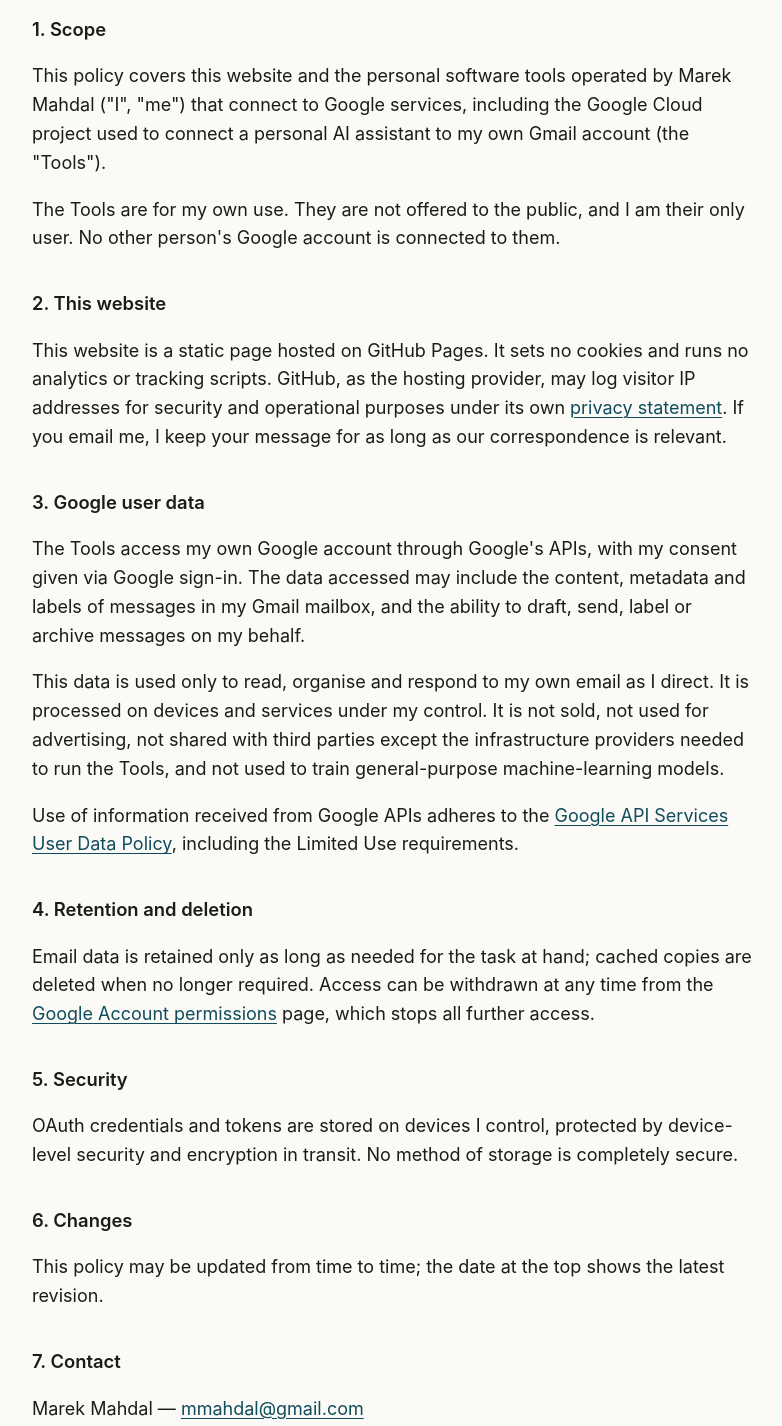
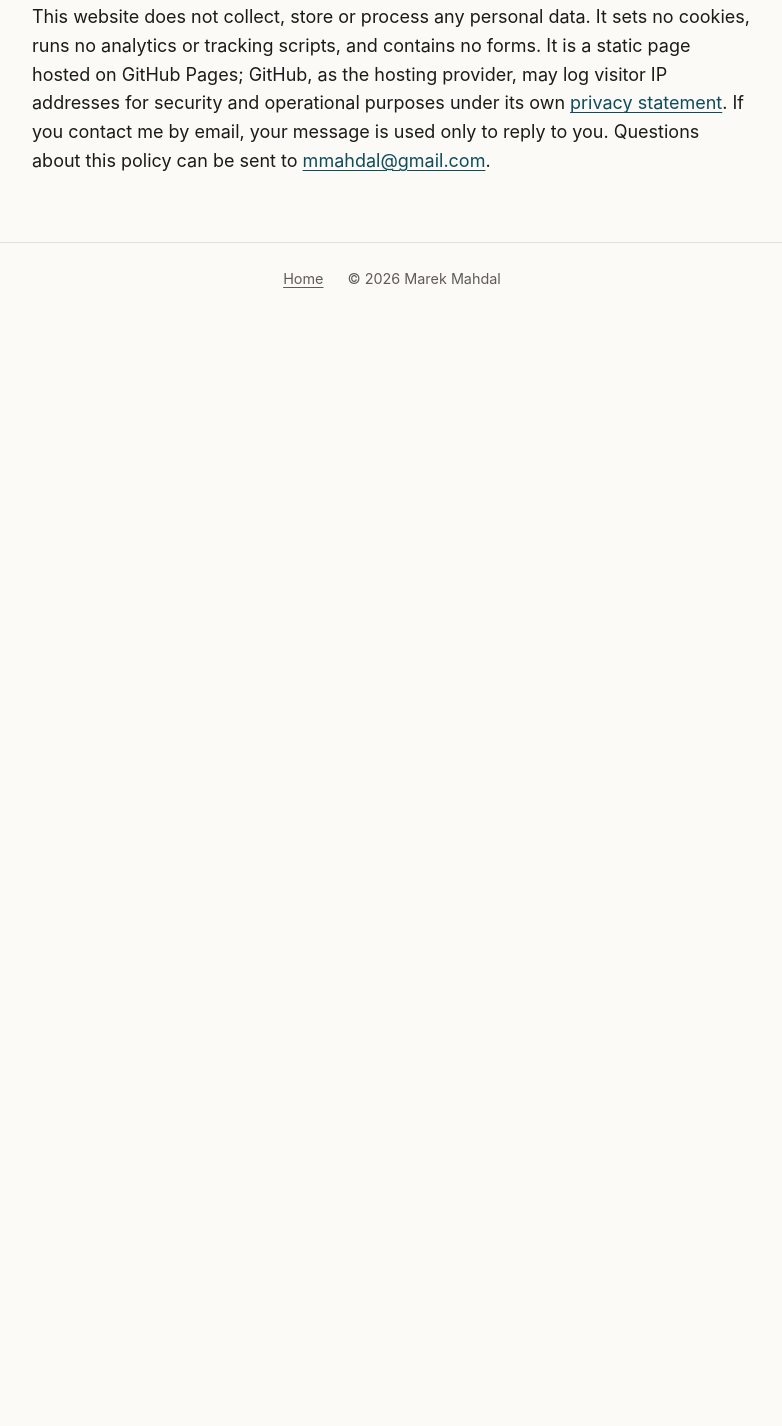
Before and after one commit to mmahdal/marekmahdal-site, a plain HTML site: page privacy.html in a window 1280 px wide. Shown: the part 175-1601 px from the top of the page, without its empty margins (248-1030 px from the left). After the commit the page ends 800 px from the top, so only its background shows below. Drawn offline with Linux system fonts and the light colour scheme.

Commit message:
Reduce privacy policy to a no-data-collection statement

```diff
--- a/privacy.html
+++ b/privacy.html
@@ -4,7 +4,7 @@
   <meta charset="utf-8">
   <meta name="viewport" content="width=device-width, initial-scale=1">
   <title>Privacy Policy — Marek Mahdal</title>
-  <meta name="description" content="Privacy policy for this website and for personal tools operated by Marek Mahdal that connect to Google services.">
+  <meta name="description" content="Privacy policy for marekmahdal.com.">
   <link rel="stylesheet" href="assets/style.css">
   <link rel="icon" href="assets/favicon.svg" type="image/svg+xml">
 </head>
@@ -15,66 +15,14 @@
     <h1>Privacy Policy</h1>
     <p class="meta">Last updated: 4 October 2026</p>
 
-    <h2>1. Scope</h2>
     <p>
-      This policy covers this website and the personal software tools operated by Marek Mahdal
-      ("I", "me") that connect to Google services, including the Google Cloud project used to
-      connect a personal AI assistant to my own Gmail account (the "Tools").
-    </p>
-    <p>
-      The Tools are for my own use. They are not offered to the public, and I am their only user.
-      No other person's Google account is connected to them.
-    </p>
-
-    <h2>2. This website</h2>
-    <p>
-      This website is a static page hosted on GitHub Pages. It sets no cookies and runs no analytics
-      or tracking scripts. GitHub, as the hosting provider, may log visitor IP addresses for security
-      and operational purposes under its own
+      This website does not collect, store or process any personal data. It sets no cookies, runs no
+      analytics or tracking scripts, and contains no forms. It is a static page hosted on GitHub Pages;
+      GitHub, as the hosting provider, may log visitor IP addresses for security and operational
+      purposes under its own
       <a href="https://docs.github.com/en/site-policy/privacy-policies/github-general-privacy-statement" rel="noopener">privacy statement</a>.
-      If you email me, I keep your message for as long as our correspondence is relevant.
-    </p>
-
-    <h2>3. Google user data</h2>
-    <p>
-      The Tools access my own Google account through Google's APIs, with my consent given via Google
-      sign-in. The data accessed may include the content, metadata and labels of messages in my Gmail
-      mailbox, and the ability to draft, send, label or archive messages on my behalf.
-    </p>
-    <p>
-      This data is used only to read, organise and respond to my own email as I direct. It is processed
-      on devices and services under my control. It is not sold, not used for advertising, not shared
-      with third parties except the infrastructure providers needed to run the Tools, and not used to
-      train general-purpose machine-learning models.
-    </p>
-    <p>
-      Use of information received from Google APIs adheres to the
-      <a href="https://developers.google.com/terms/api-services-user-data-policy#additional_requirements_for_specific_api_scopes" rel="noopener">Google API Services User Data Policy</a>,
-      including the Limited Use requirements.
-    </p>
-
-    <h2>4. Retention and deletion</h2>
-    <p>
-      Email data is retained only as long as needed for the task at hand; cached copies are deleted
-      when no longer required. Access can be withdrawn at any time from the
-      <a href="https://myaccount.google.com/permissions" rel="noopener">Google Account permissions</a>
-      page, which stops all further access.
-    </p>
-
-    <h2>5. Security</h2>
-    <p>
-      OAuth credentials and tokens are stored on devices I control, protected by device-level
-      security and encryption in transit. No method of storage is completely secure.
-    </p>
-
-    <h2>6. Changes</h2>
-    <p>
-      This policy may be updated from time to time; the date at the top shows the latest revision.
-    </p>
-
-    <h2>7. Contact</h2>
-    <p>
-      Marek Mahdal — <a id="email" href="#">email</a>
+      If you contact me by email, your message is used only to reply to you. Questions about this
+      policy can be sent to <a id="email" href="#">email</a>.
     </p>
   </main>
 
```
Also changed, not shown: 1 other file.
